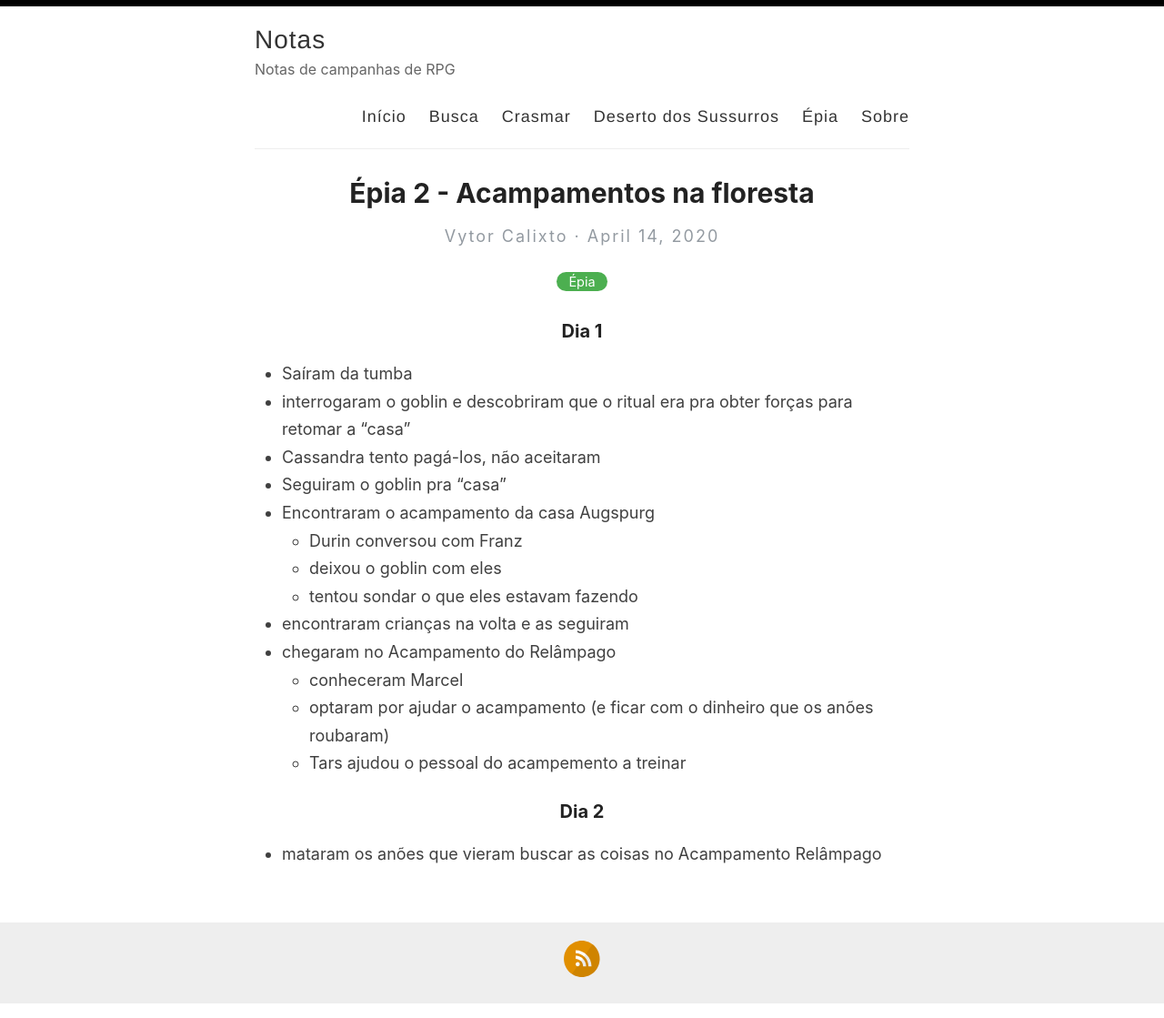
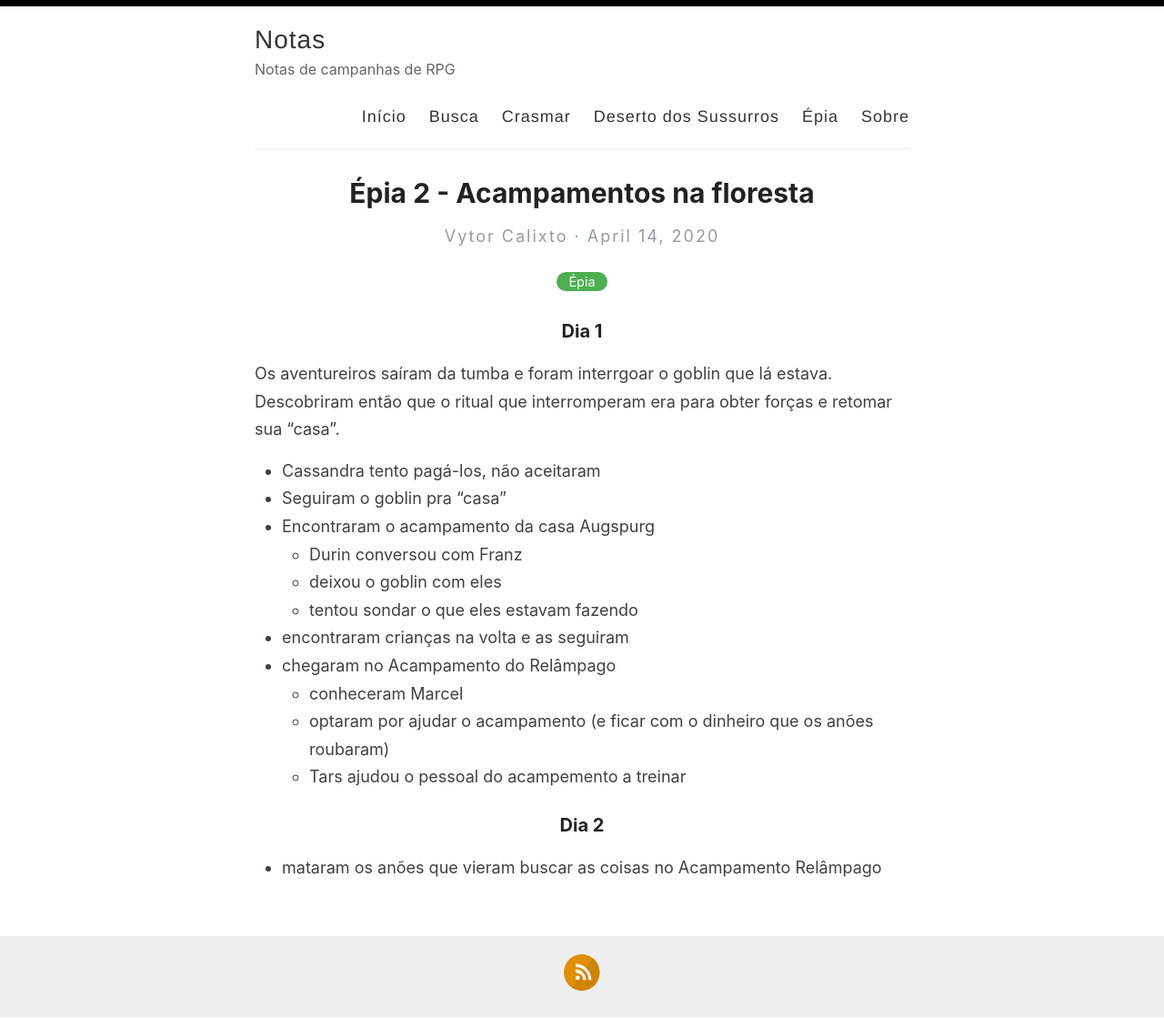
Before and after one commit to VytorCalixto/notas, a Jekyll site: the page built from _posts/2020-04-14-epia-2.md, in a window 1280 px wide. Shown: the whole page at 91% size. Built offline with Jekyll 4.4.1, drawn with Linux system fonts in a browser that asks for light colours.

Commit message:
Update 2020-04-14-epia-2.md

```diff
--- a/_posts/2020-04-14-epia-2.md
+++ b/_posts/2020-04-14-epia-2.md
@@ -5,8 +5,8 @@ categories: [Épia]
 ---
 
 ### Dia 1
-- Saíram da tumba
-- interrogaram o goblin e descobriram que o ritual era pra obter forças para retomar a "casa"
+Os aventureiros saíram da tumba e foram interrgoar o goblin que lá estava. Descobriram então que o ritual que interromperam era para obter forças e retomar sua "casa".
+
 - Cassandra tento pagá-los, não aceitaram
 - Seguiram o goblin pra "casa"
 - Encontraram o acampamento da casa Augspurg
```
